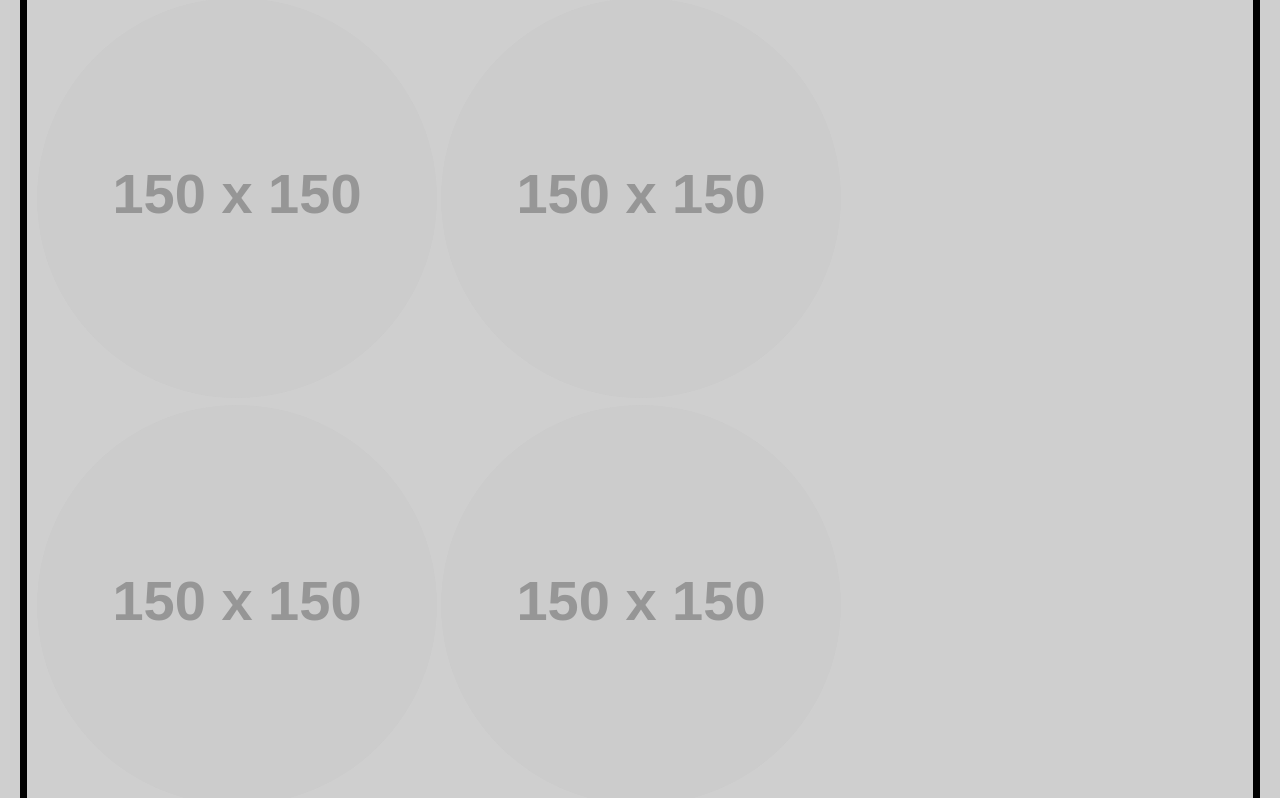
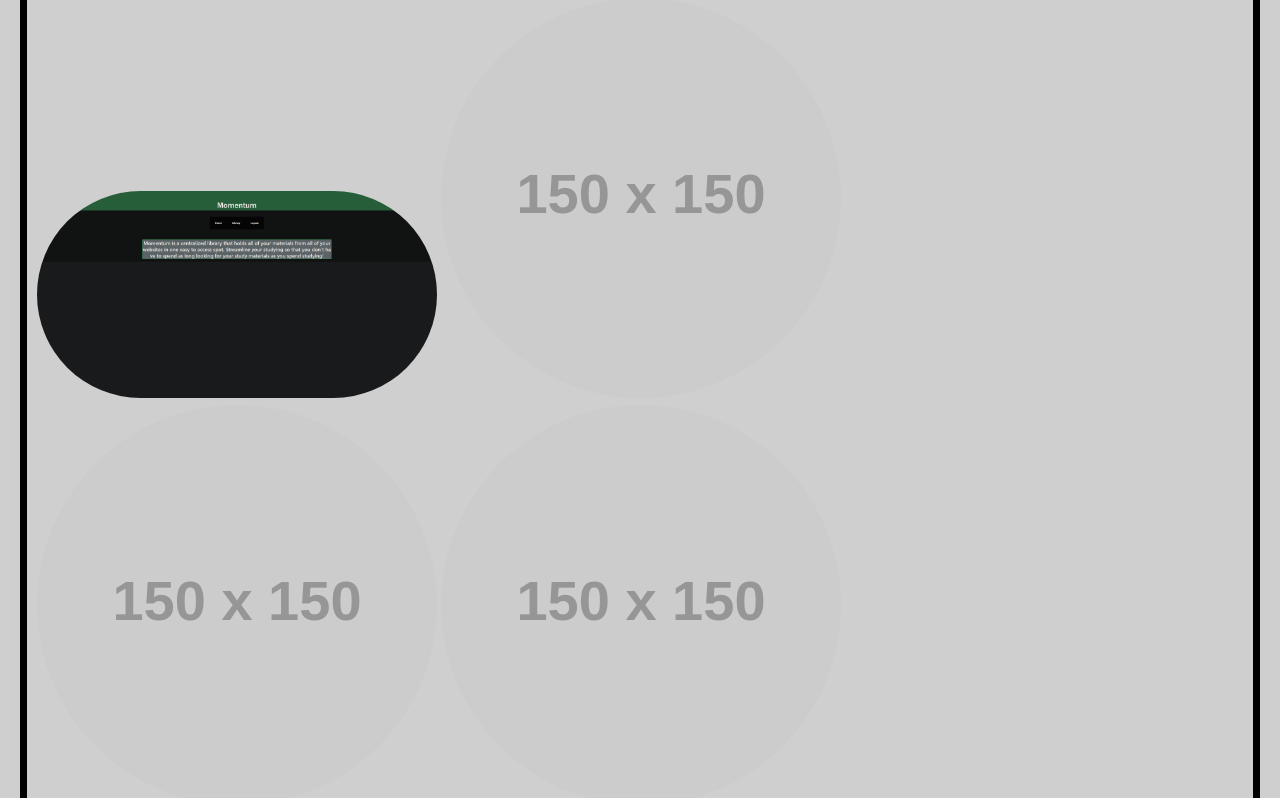
Before and after one commit to AlexWright23/Alex-Portfolio-HTML-CSS, a plain HTML site: page index.html in a window 1280 px wide. Shown: the part 1186-1984 px from the top of the page. Drawn offline with Linux system fonts and the light colour scheme; placeholder pictures from the web are drawn by us.

Commit message:
added 2nd project

```diff
--- a/index.html
+++ b/index.html
@@ -41,7 +41,7 @@
     <article>
       <a href="https://alexwright23.github.io/horiseson-refoctor/"> <img src="./assets/images/horiseon.png" alt="a picture of my 1st project"></a>
       <a href="https://chaoskills08.github.io/gamerfoods/"> <img src="./assets/images/gamerfoods.png" alt="a picture of my 2nd project"></a>
-      <a href="placeholderimg"> <img src="https://via.placeholder.com/150" alt="placeholder image"></a>
+      <a href="https://momentum-initial.herokuapp.com/"> <img src="./assets/images/unknown.png" alt="placeholder image"></a>
       <a href="placeholderimg"> <img src="https://via.placeholder.com/150" alt="placeholder image"></a>
       <a href="placeholderimg"> <img src="https://via.placeholder.com/150" alt="placeholder image"></a>
       <a href="placeholderimg"> <img src="https://via.placeholder.com/150" alt="placeholder image"></a>
```
Also changed, not shown: assets/images/unknown.png (added).
